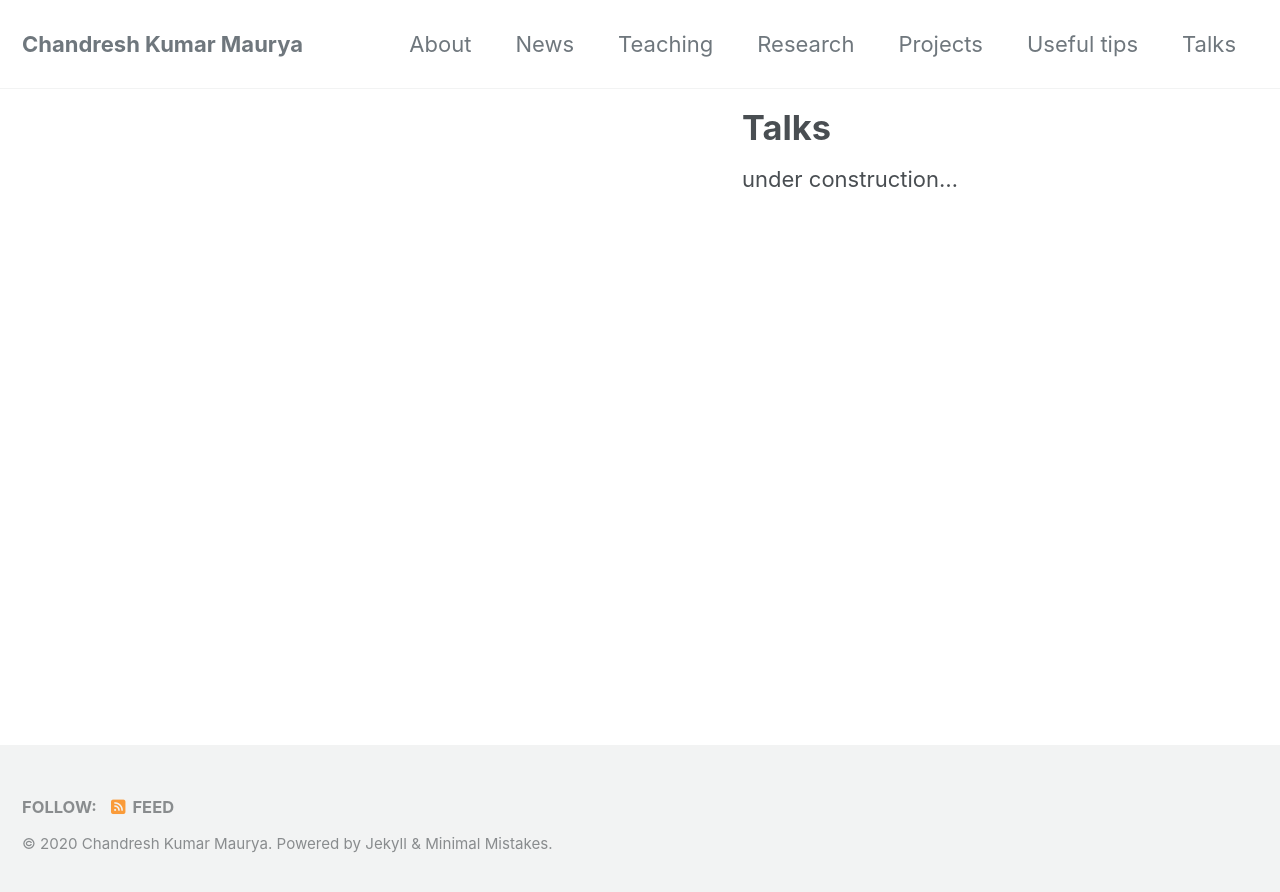
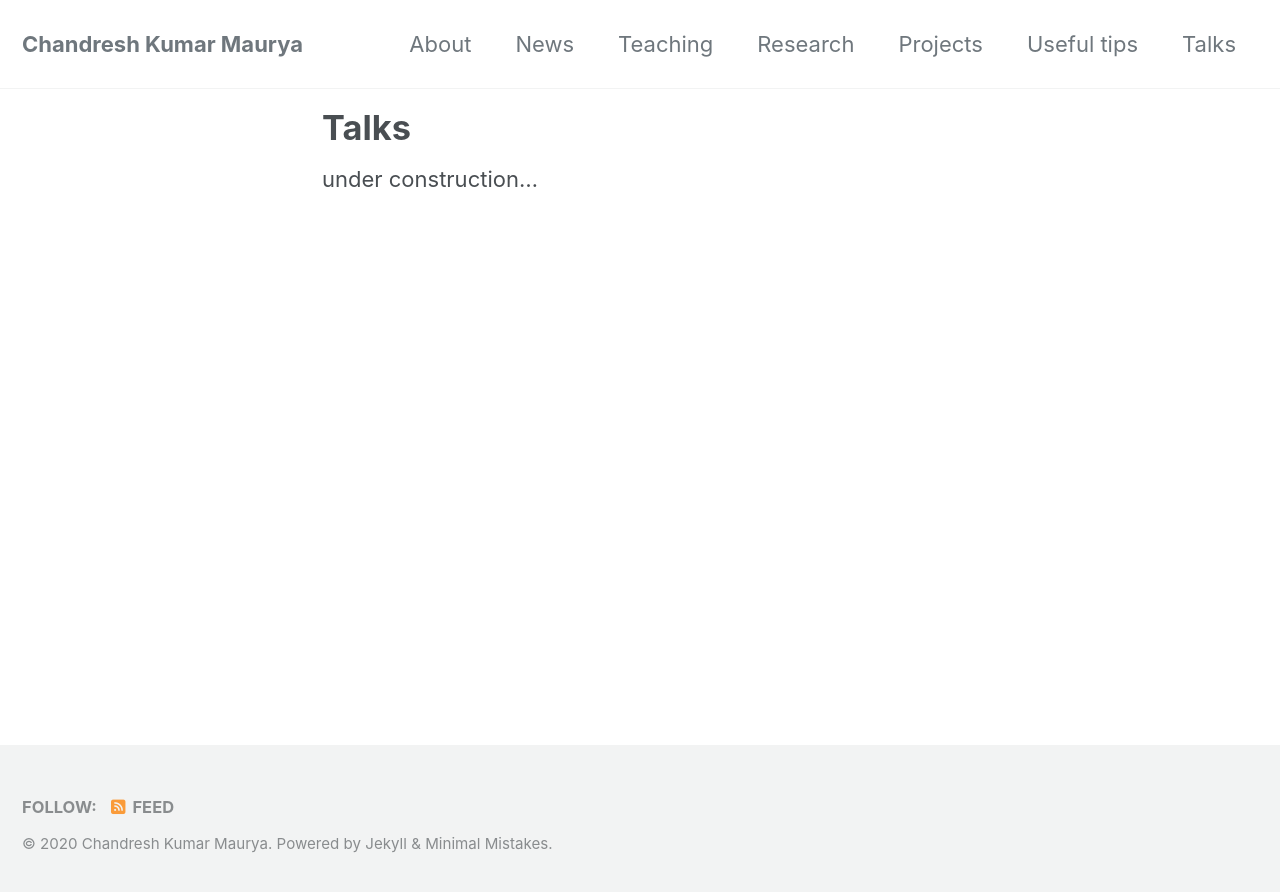
Before and after one commit to chandreshiit/oldsite, a Jekyll site: the page built from _pages/talk.md, in a window 1280 px wide. Shown: the top 892 px of the page. Built offline with Jekyll 4.4.1, drawn with Linux system fonts in a browser that asks for light colours; cached includes are drawn as plain includes; nearby versions of some CDN libraries.

Commit message:
added lect 13

```diff
--- a/_sass/minimal-mistakes/_page.scss
+++ b/_sass/minimal-mistakes/_page.scss
@@ -22,12 +22,12 @@
 .page {
   @include breakpoint($large) {
     float: right;
-   /* width: calc(100% - #{$right-sidebar-width-narrow});*/
+    width: calc(100% - #{$right-sidebar-width-narrow});
    # padding-right: $right-sidebar-width-narrow;
   }
 
   @include breakpoint($x-large) {
-  /*  width: calc(100% - #{$right-sidebar-width});*/
+    width: calc(100% - #{$right-sidebar-width});
     padding-right: $right-sidebar-width;
   }
 
```
